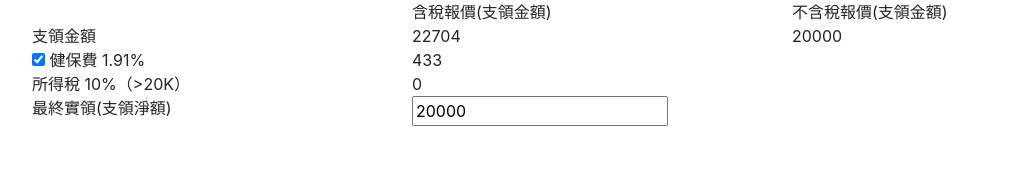
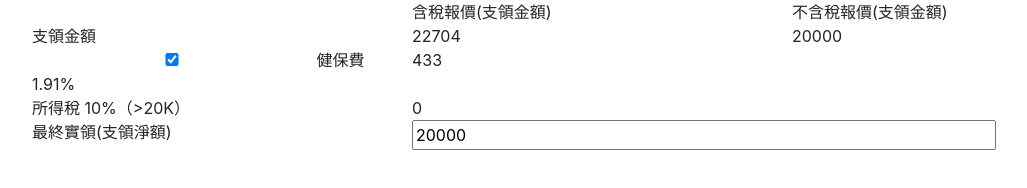
Before and after one commit to MinRuXie/quote-calculation, a plain HTML site: page index.html in a window 1280 px wide. Shown: the whole page, without its empty margins (53-1080 px from the left). Drawn offline with Linux system fonts and the light colour scheme.

Commit message:
delete trash

```diff
--- a/css/main.scss
+++ b/css/main.scss
@@ -0,0 +1,3 @@
+input {
+    width: 80%;
+}
```
Also changed, not shown: js/main.js (+3 -4 lines), css/main.css, 1 other file.
